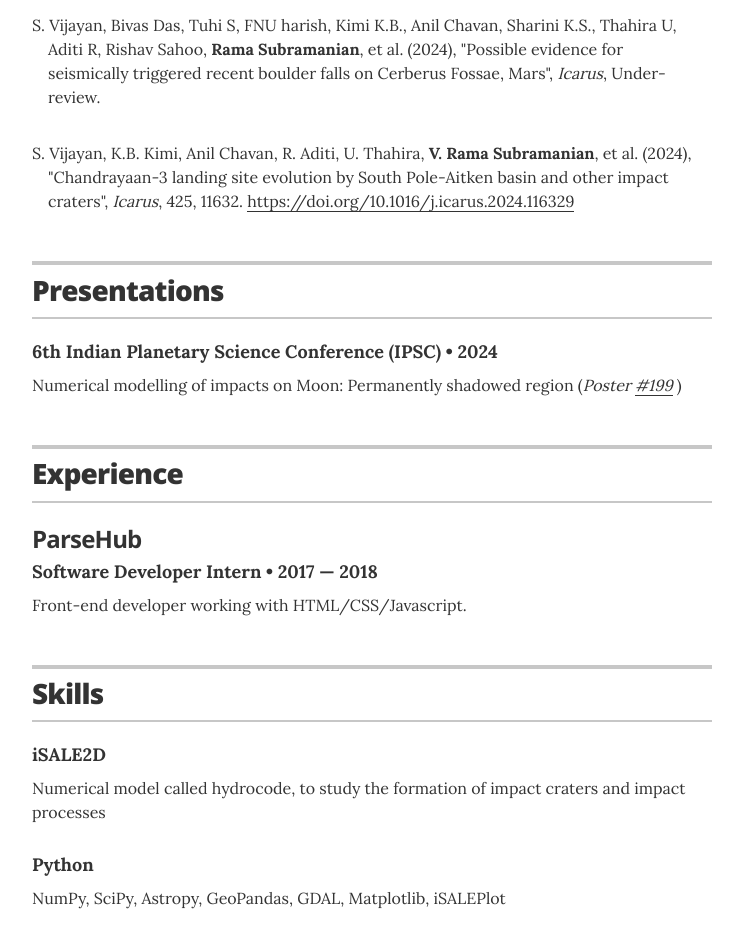
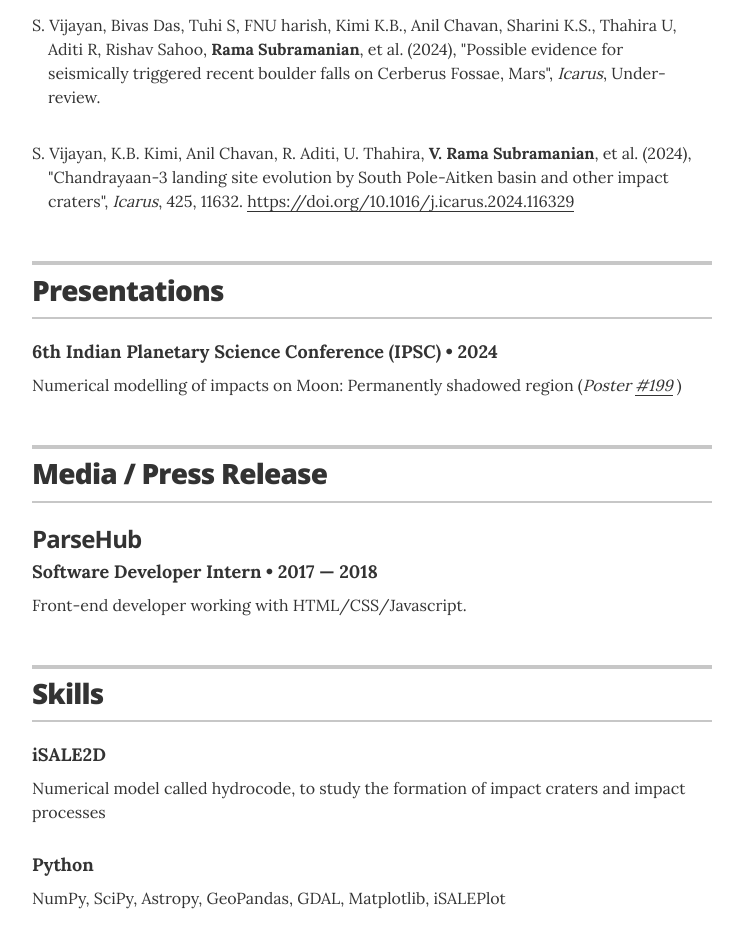
Before and after one commit to rasnv/rasnv.github.io, a Jekyll site: the page built from index.html, in a window 1280 px wide. Shown: the part 1064-2005 px from the top of the page, without its empty margins (268-1011 px from the left). Built offline with Jekyll 4.4.1, drawn with Linux system fonts in a browser that asks for light colours.

Commit message:
Update resume.html

```diff
--- a/_layouts/resume.html
+++ b/_layouts/resume.html
@@ -155,7 +155,7 @@
       <section class="content-section">
 
         <header class="section-header">
-          <h2>Experience</h2>
+          <h2>Media / Press Release</h2>
         </header>
 
         {% for job in site.data.experience %}
```
